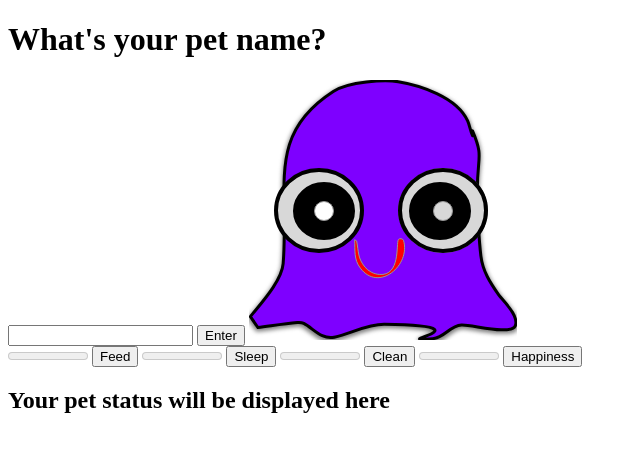
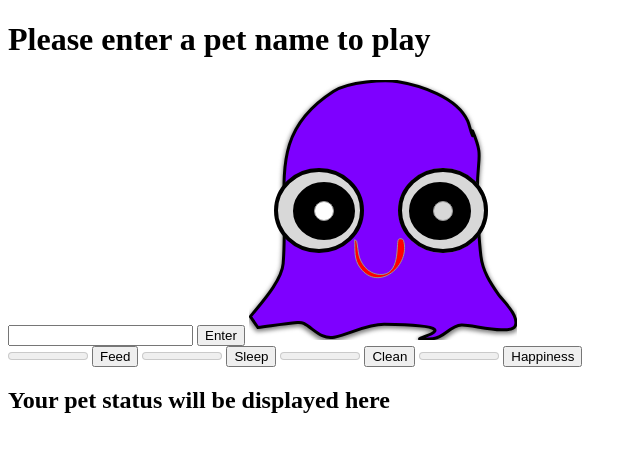
Before and after one commit to nabmat/cwk, a website: page client/index.html in a window 1280 px wide. Shown: the whole page, without its empty margins (0-640 px from the left). Drawn offline with Linux system fonts and the light colour scheme.

Commit message:
changed tag so user knows how they can start game

```diff
--- a/client/index.html
+++ b/client/index.html
@@ -8,7 +8,7 @@
 </head>
 
 <body>
-    <h1 id='petName'>What's your pet name?</h1>
+    <h1 id='petName'>Please enter a pet name to play</h1>
     <label for='Name'></label>
     <input id='userText'>
 
```
